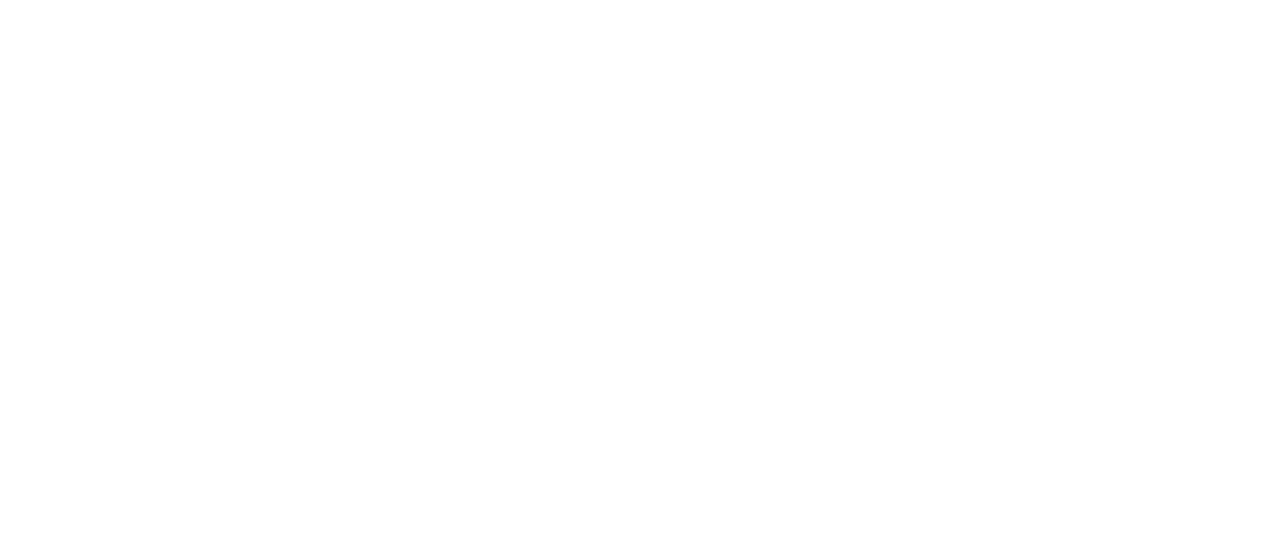
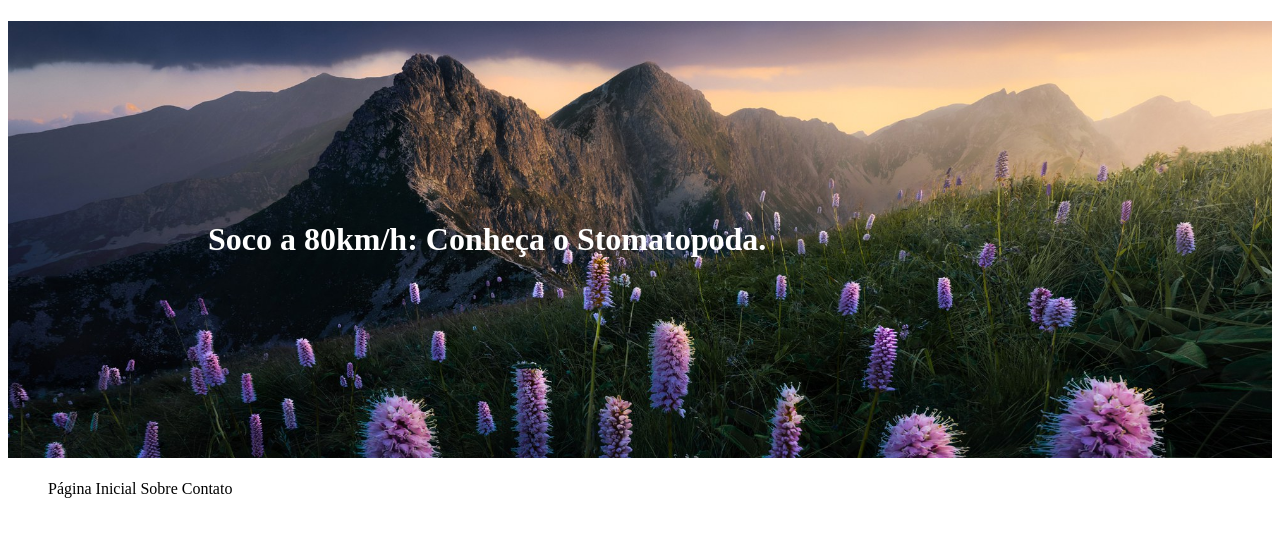
Before and after one commit to ferreirajessica/trybe-exercises, a plain HTML site: page Stomatopoda/Index.html in a window 1280 px wide. Drawn offline with Linux system fonts and the light colour scheme.

Commit message:
adds background picture, adds header, adds menu

```diff
--- a/Stomatopoda/Index.html
+++ b/Stomatopoda/Index.html
@@ -4,8 +4,20 @@
     <meta charset="UTF-8" />
     <meta name="viewport" content="width=device-width" />
     <title>O Incrível Stomatopoda</title>
+    <link rel="stylesheet" href="style.css">
   </head>
   <body>
-    <!--insira os elementos aqui-->
+
+    <header>
+      <h1 id="header">Soco a 80km/h: Conheça o Stomatopoda.</h1>
+      <nav>
+        <ul id="menu">
+          <li>Página Inicial</li>
+          <li>Sobre</li>
+          <li>Contato</li>
+        </ul>
+      </nav>
+    </header>
+
   </body>
 </html>
--- a/Stomatopoda/style.css
+++ b/Stomatopoda/style.css
@@ -0,0 +1,13 @@
+
+#header {
+    background-image: url(./stoma.jpeg);
+    background-size: cover;
+    background-position: 50% 25%;
+    padding: 200px;
+    color: white;
+}
+
+#menu li {
+    display: inline;
+    list-style: none;
+}
```
Also changed, not shown: Stomatopoda/stoma.jpeg (added).
